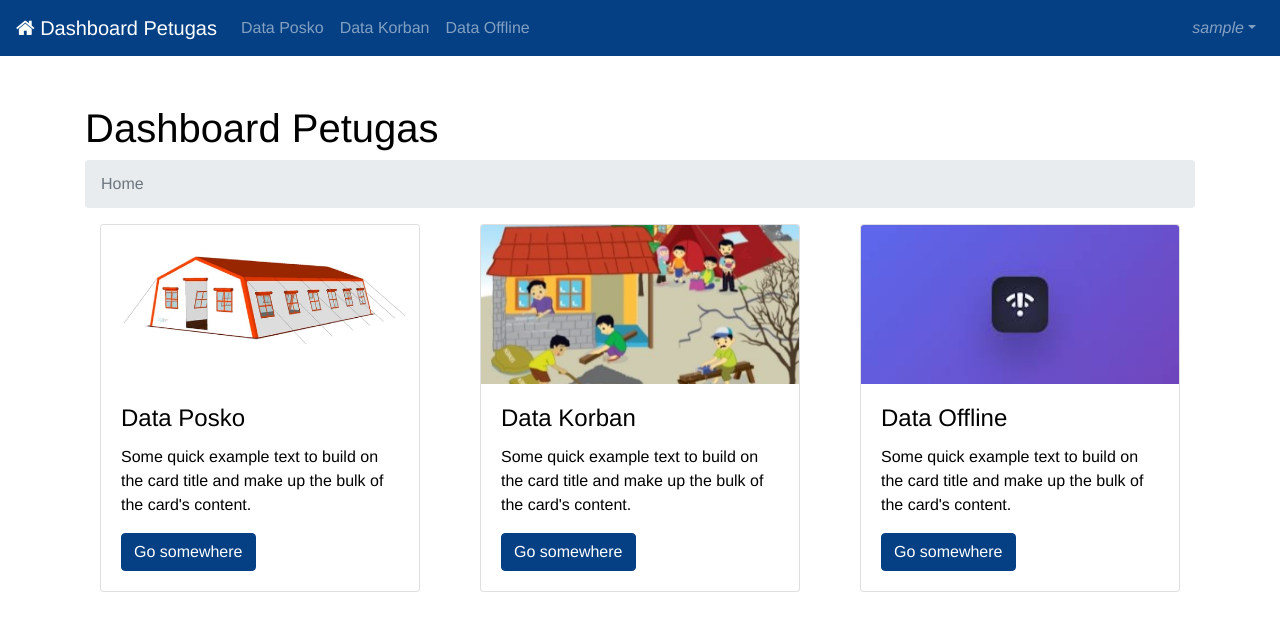
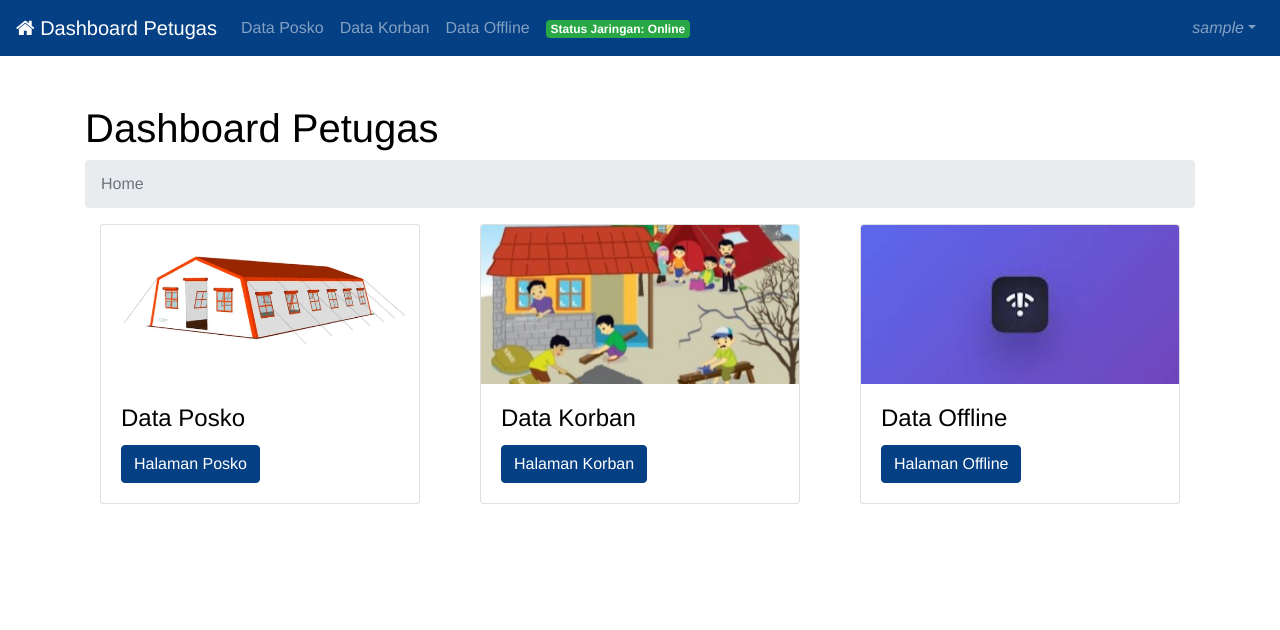
Before and after one commit to cipauuu/petugas, a Vue app: page /dashboard in a window 1280 px wide. Shown: the top 630 px of the page. Built offline with nearby package versions, Linux system fonts and the light colour scheme; sample sign-in values are in the browser's storage.

Commit message:
update tampilan

```diff
--- a/src/components/NavbarDashboard.vue
+++ b/src/components/NavbarDashboard.vue
@@ -28,6 +28,14 @@
           >
             Data Offline
           </b-nav-item>
+          <b-nav-item class="network-status" disabled>
+            <b-badge :variant="networkStatus ? 'success' : 'danger'">
+              Status Jaringan:
+              <b>
+                {{ networkStatus ? 'Online' : 'Offline' }}
+              </b>
+            </b-badge>
+          </b-nav-item>
         </b-navbar-nav>
 
         <!-- Right aligned nav items -->
@@ -49,17 +57,21 @@
 import { BNavbar } from 'bootstrap-vue'
 
 export default {
-  name: 'NavbarLogin',
+  name: 'NavbarDashboard',
   components: {
     BNavbar,
   },
   data() {
     return {
       username: '',
+      networkStatus: true
     }
   },
   mounted() {
+    this.checkNetworkStatus
     this.username = localStorage.getItem('username')
+
+    setInterval(this.checkNetworkStatus, 1000);
   },
   methods: {
     goToPage(value) {
@@ -69,6 +81,9 @@ export default {
       localStorage.removeItem('loggedIn')
       this.$router.push('/')
     },
+    checkNetworkStatus() {
+      this.networkStatus = navigator.onLine;
+    }
   },
 }
 </script>
@@ -77,4 +92,8 @@ export default {
 .navbar-brand:hover {
   cursor: pointer;
 }
+
+.network-status {
+  pointer-events: none;
+}
 </style>
--- a/src/page/Dashboard.vue
+++ b/src/page/Dashboard.vue
@@ -19,12 +19,7 @@
             class="mb-2"
             @click="goToPage('posko')"
           >
-            <b-card-text>
-              Some quick example text to build on the card title and make up the
-              bulk of the card's content.
-            </b-card-text>
-
-            <b-button variant="primary">Go somewhere</b-button>
+            <b-button variant="primary">Halaman Posko</b-button>
           </b-card>
         </b-col>
 
@@ -39,12 +34,7 @@
             class="mb-2"
             @click="goToPage('korban')"
           >
-            <b-card-text>
-              Some quick example text to build on the card title and make up the
-              bulk of the card's content.
-            </b-card-text>
-
-            <b-button variant="primary">Go somewhere</b-button>
+            <b-button variant="primary">Halaman Korban</b-button>
           </b-card>
         </b-col>
 
@@ -59,12 +49,7 @@
             class="mb-2"
             @click="goToPage('offline')"
           >
-            <b-card-text>
-              Some quick example text to build on the card title and make up the
-              bulk of the card's content.
-            </b-card-text>
-
-            <b-button variant="primary">Go somewhere</b-button>
+            <b-button variant="primary">Halaman Offline</b-button>
           </b-card>
         </b-col>
       </b-row>
```
